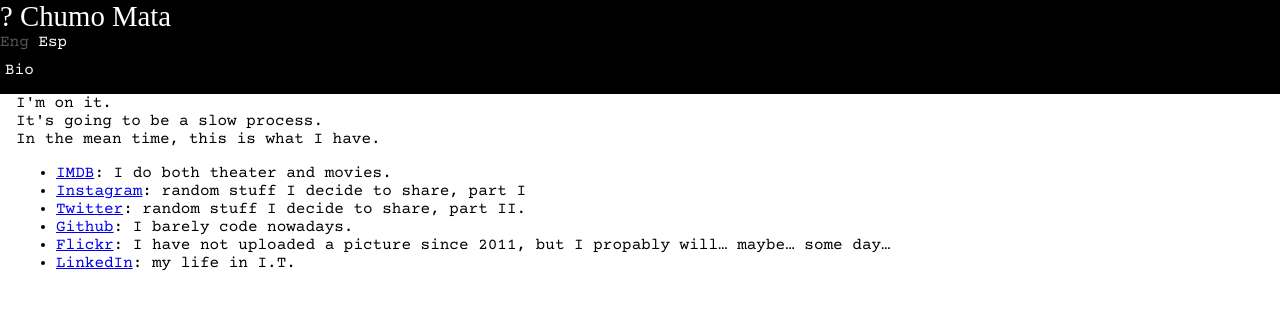
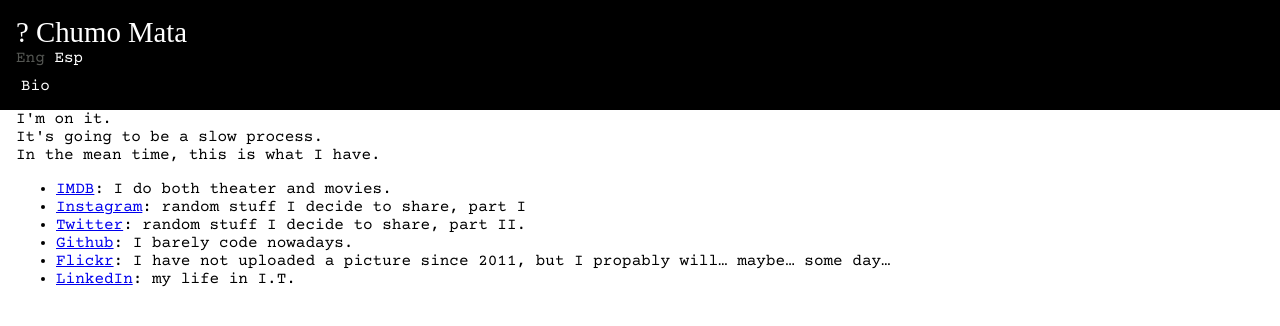
Before and after one commit to jmchuma/jmchuma.github.com, a Jekyll site: the page built from en/index.html, in a window 1280 px wide. Shown: the top 326 px of the page. Built offline with Jekyll 4.4.1, drawn with Linux system fonts in a browser that asks for light colours; some web fonts are replaced.

Commit message:
Separe header from screen borders
Add padding on sides and at the top.

```diff
--- a/css/style.css
+++ b/css/style.css
@@ -7,6 +7,7 @@ body {
 /* 1. Header Stuff */
 header {
 	background-color: #000;
+	padding: 1em 1em 0em 1em;
 }
 
 header * {
```
